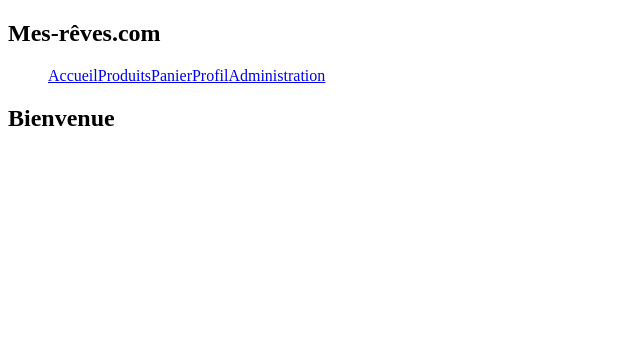
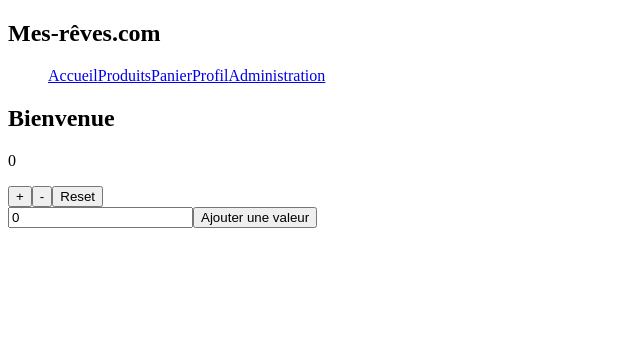
Before and after one commit to DeneuvilleT/SymfonyReactSpa, a Symfony app: template templates/react/index.html.twig in a window 1280 px wide. Shown: the top 345 px of the page, without its empty margins (0-640 px from the left). Run offline with Twig, Linux system fonts and the light colour scheme; the template is opened without the code that fills it, so the values that code supplies are empty; style sheets or scripts are compiled from the project's sources; some libraries are stand-ins or nearby versions.

Commit message:
upd - Ajout de redux

```diff
--- /dev/null
+++ b/assets/react/Store/features/counter/Counter.jsx
@@ -0,0 +1,39 @@
+import React, { useState } from "react";
+import { useSelector, useDispatch } from "react-redux";
+import { increment, decrement, reset, incrementByAmount } from "./counterSlice";
+
+const Counter = () => {
+  const count = useSelector((state) => state.counter.count);
+  const dispatch = useDispatch();
+
+  const [incrementAmount, setIncrementAmount] = useState(0);
+
+  const addValue = Number(incrementAmount) || 0;
+
+  const resetAll = () => {
+    setIncrementAmount(0);
+    dispatch(reset());
+  };
+
+  return (
+    <section>
+      <p>{count}</p>
+      <div>
+        <button onClick={() => dispatch(increment())}>+</button>
+        <button onClick={() => dispatch(decrement())}>-</button>
+        <button onClick={() => resetAll()}>Reset</button>
+      </div>
+
+      <input
+        type="number"
+        value={incrementAmount}
+        onChange={(e) => setIncrementAmount(e.target.value)}
+      />
+      <button onClick={() => dispatch(incrementByAmount(addValue))}>
+        Ajouter une valeur
+      </button>
+    </section>
+  );
+};
+
+export default Counter;
--- /dev/null
+++ b/assets/react/Store/features/counter/counterSlice.js
@@ -0,0 +1,29 @@
+import { createSlice } from "@reduxjs/toolkit";
+
+const initialState = {
+  count: 0,
+};
+
+export const counterSlice = createSlice({
+  name: "counter",
+  initialState,
+  reducers: {
+    increment: (state) => {
+      state.count += 1;
+    },
+    decrement: (state) => {
+      state.count -= 1;
+    },
+    reset: (state) => {
+      state.count = 0;
+    },
+    incrementByAmount: (state, action) => {
+      state.count += action.payload;
+    },
+  },
+});
+
+export const { increment, decrement, reset, incrementByAmount } =
+  counterSlice.actions;
+
+export default counterSlice.reducer;
--- /dev/null
+++ b/assets/react/Store/store.js
@@ -0,0 +1,8 @@
+import { configureStore } from "@reduxjs/toolkit";
+import counterReducer from "../Store/features/counter/counterSlice";
+
+export const store = configureStore({
+  reducer: {
+    counter: counterReducer,
+  },
+});
--- a/assets/react/containers/Home/Home.jsx
+++ b/assets/react/containers/Home/Home.jsx
@@ -1,10 +1,12 @@
 import React from "react";
+import Counter from "../../Store/features/counter/Counter";
 import styles from "./home.styles.scss";
 
 const Home = () => {
   return (
     <main className={styles.home}>
       <h2>Bienvenue</h2>
+      <Counter/>
     </main>
   );
 };
--- a/assets/react/containers/Home/home.styles.scss
+++ b/assets/react/containers/Home/home.styles.scss
@@ -7,9 +7,23 @@
     font-family: 'Trebuchet MS', 'Lucida Sans Unicode', 'Lucida Grande', 'Lucida Sans', Arial, sans-serif;
   }
 
-  div {
-
-    background-color: rgb(94, 1, 1);
+  button {
+    font-size: 3em;
     padding: 30px;
   }
+
+  p {
+    font-size: 4em;
+    font-weight: 400;
+  }
+
+  div {
+    margin: auto;
+  }
+
+  input {
+    padding: 30px 50px;
+    font-size: 2em;
+  }
+
 }
--- a/assets/react/index.js
+++ b/assets/react/index.js
@@ -1,14 +1,21 @@
 import React from "react";
-import App from "./containers/App";
+import App from "./App";
+
 import { createRoot } from "react-dom/client";
 import { HashRouter } from "react-router-dom";
 
+import { Provider } from "react-redux";
+import { store } from "./Store/store";
+
 const container = document.getElementById("app");
 const root = createRoot(container);
+
 root.render(
   <HashRouter>
     <React.StrictMode>
-      <App />
+      <Provider store={store}>
+        <App />
+      </Provider>
     </React.StrictMode>
   </HashRouter>
 );
--- a/webpack.config.js
+++ b/webpack.config.js
@@ -15,7 +15,7 @@ Encore.setOutputPath("public/build/")
     "./assets/react/containers/Nav/nav.styles.scss",
     "./assets/react/containers/Products/products.styles.scss",
     "./assets/react/containers/Profile/profile.styles.scss",
-    "./assets/react/styles/styles.scss",
+    "./assets/react/styles.scss",
   ])
 
   .splitEntryChunks()
```
Also changed, not shown: assets/react/App.jsx (renamed from assets/react/containers/App.jsx, +5 -5 lines), package.json (+3 -4 lines), assets/react/styles.scss (renamed from assets/react/styles/styles.scss), package-lock.json.
